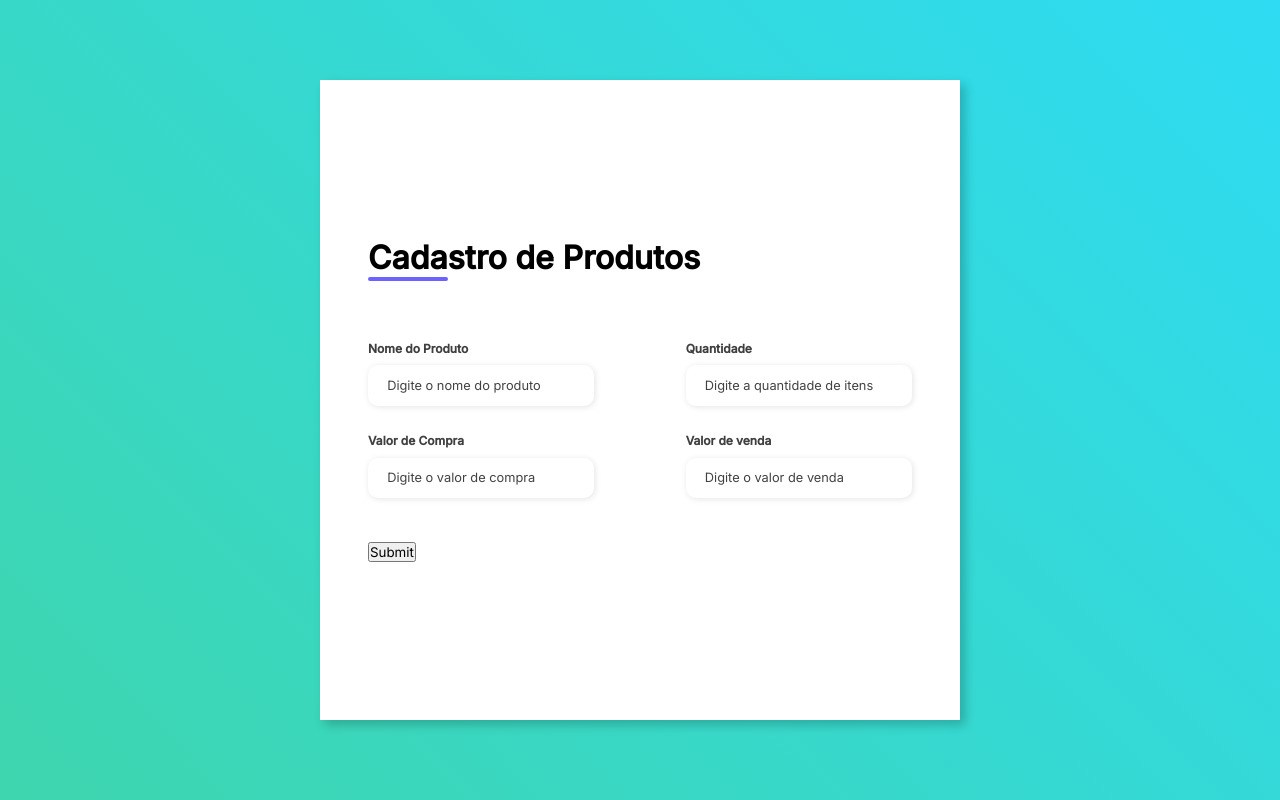
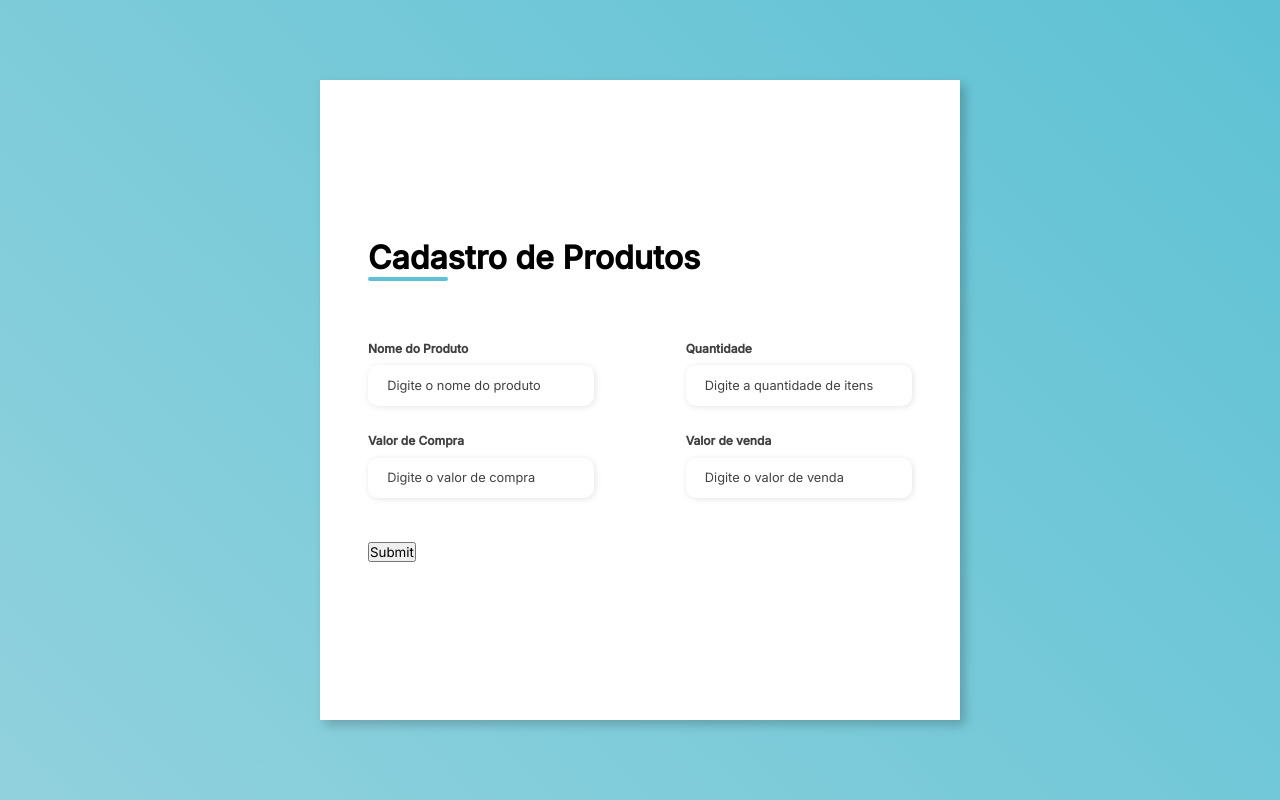
Before and after one commit to annamarialb/estoque-online-php, a PHP site: page /cadastroproduto.php in a window 1280 px wide. Run offline with PHP 8.4, Linux system fonts and the light colour scheme.

Commit message:
Update cadastroproduto.php

```diff
--- a/estoque-online/cadastroproduto.php
+++ b/estoque-online/cadastroproduto.php
@@ -20,7 +20,7 @@
         $result = mysqli_query($conexao, "INSERT INTO itens (nomeitem, quantitens, valcompraitens,valorvendaitens)
         VALUES ('$nomeitem', '$quantitens', '$valcompraitens', '$valorvendaitens')");
 
-        header('Location: listarproduto.php');
+        header('Location: cadastroproduto.php');
     }
 
     ?>
@@ -45,7 +45,7 @@ body {
     display: flex;
     justify-content: center;
     align-items: center;
-    background-image: linear-gradient(45deg, #3ed6ae, #2edbf2);
+    background-image: linear-gradient(45deg, #91d1dd, #5ec2d4);
 }
 
 .container {
@@ -112,7 +112,7 @@ body {
     display: block;
     width: 5rem;
     height: 0.3rem;
-    background-color: #6c63ff;
+    background-color: #5ec2d4;
     margin: 0 auto;
     position: absolute;
     border-radius: 10px;
@@ -251,7 +251,7 @@ body {
             <img src="imagem.webp" alt="">
         </div>
         <div class="form">
-            <form action="#">
+            <form action="cadastroproduto.php" method="POST">
                 <div class="form-header">
                     <div class="title">
                         <h1>Cadastro de Produtos</h1>
```
